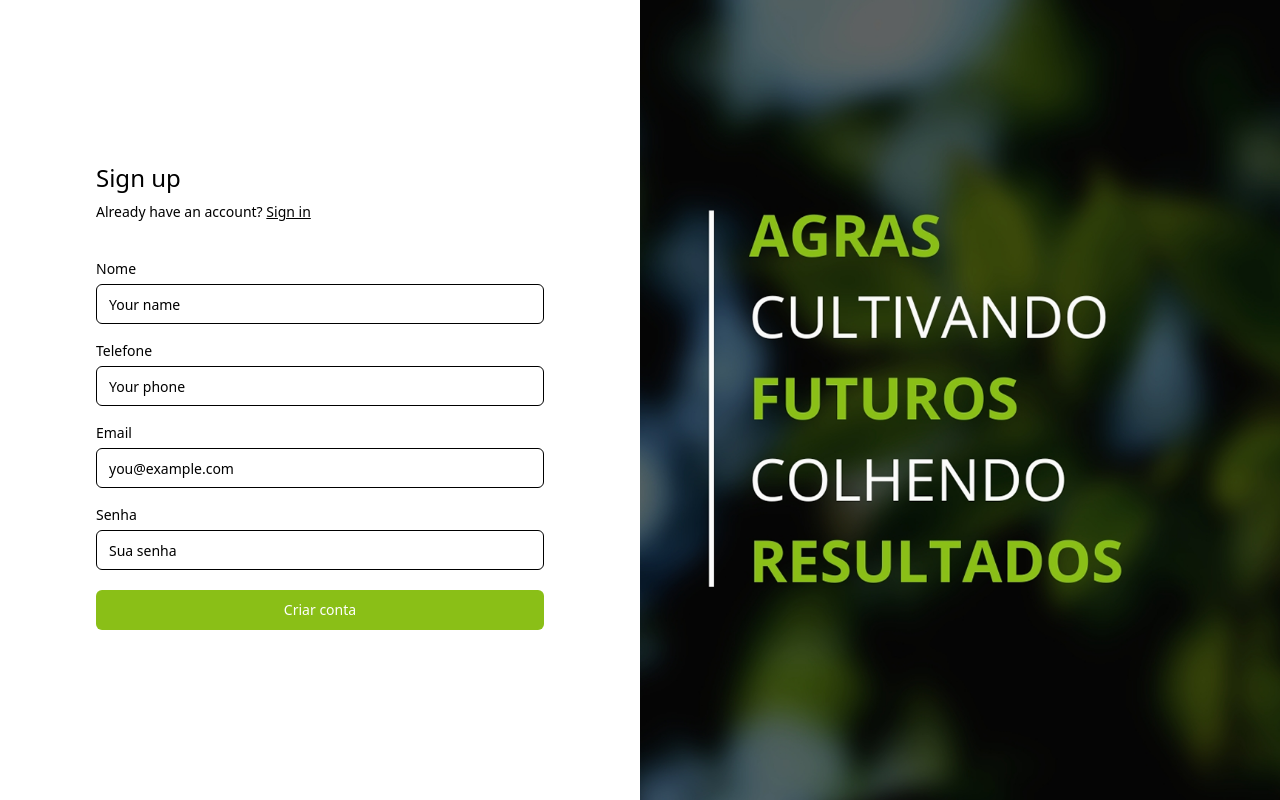
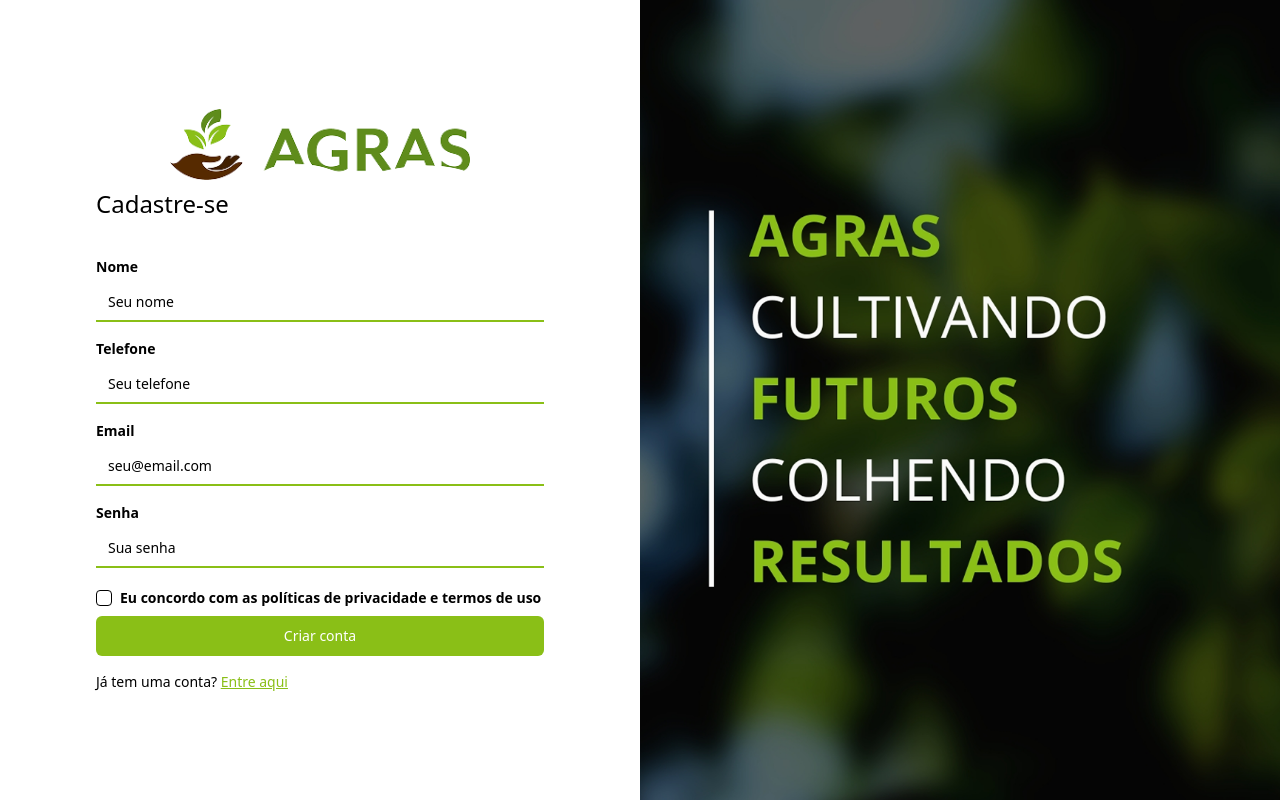
Before and after one commit to andgabx/agras, a Next.js app: page /sign-up in a window 1280 px wide. Built offline with nearby package versions, Linux system fonts and the light colour scheme.

Commit message:
Update sign-up page design and add terms checkbox

```diff
--- a/app/(auth-pages)/sign-up/page.tsx
+++ b/app/(auth-pages)/sign-up/page.tsx
@@ -5,6 +5,7 @@ import { Input } from "@/components/ui/input";
 import { Label } from "@/components/ui/label";
 import Link from "next/link";
 import Image from "next/image";
+import { Checkbox } from "@/components/ui/checkbox";
 
 export default async function Signup(props: {
   searchParams: Promise<Message>;
@@ -23,24 +24,17 @@ export default async function Signup(props: {
       <div className="flex items-center justify-center w-full lg:w-1/2 p-8">
         <form className="w-full max-w-md">
           <div className="flex flex-col gap-2">
-            <h1 className="text-2xl font-medium">Sign up</h1>
-            <p className="text-sm text text-foreground">
-              Already have an account?{" "}
-              <Link
-                className="text-primary font-medium underline"
-                href="/sign-in"
-              >
-                Sign in
-              </Link>
-            </p>
+            <Image className="mx-auto" src="/agrasloginlogo.png" alt="Logo" width={300} height={100} />
+            <h1 className="text-2xl font-medium">Cadastre-se</h1>
+
             <div className="flex flex-col gap-2 [&>input]:mb-3 mt-8">
-              <Label htmlFor="name">Nome</Label>
-              <Input name="name" placeholder="Your name" required />
-              <Label htmlFor="phone">Telefone</Label>
-              <Input name="phone" placeholder="Your phone" required />
-              <Label htmlFor="email">Email</Label>
-              <Input name="email" placeholder="you@example.com" required />
-              <Label htmlFor="password">Senha</Label>
+              <Label className="font-bold" htmlFor="name">Nome</Label>
+              <Input name="name" placeholder="Seu nome" required />
+              <Label className="font-bold" htmlFor="phone">Telefone</Label>
+              <Input name="phone" placeholder="Seu telefone" required />
+              <Label className="font-bold" htmlFor="email">Email</Label>
+              <Input name="email" placeholder="seu@email.com" required />
+              <Label className="font-bold" htmlFor="password">Senha</Label>
               <Input
                 type="password"
                 name="password"
@@ -48,6 +42,10 @@ export default async function Signup(props: {
                 minLength={6}
                 required
               />
+              <div className="flex items-center gap-2">
+                <Checkbox id="terms" required />
+                <Label className="font-bold text-sm">Eu concordo com as políticas de privacidade e termos de uso</Label>
+              </div>
               <SubmitButton
                 className="bg-[#8ABF17] text-white"
                 formAction={signUpAction}
@@ -56,6 +54,15 @@ export default async function Signup(props: {
                 Criar conta
               </SubmitButton>
               <FormMessage message={searchParams} />
+              <p className="text-sm text text-foreground">
+              Já tem uma conta?{" "}
+              <Link
+                className="text-[#8ABF17] font-medium underline"
+                href="/sign-in"
+              >
+                Entre aqui
+              </Link>
+            </p>
             </div>
           </div>
         </form>
--- a/app/layout.tsx
+++ b/app/layout.tsx
@@ -7,6 +7,7 @@ import { Geist } from "next/font/google";
 import { ThemeProvider } from "next-themes";
 import Link from "next/link";
 import "./globals.css";
+import { Toaster } from "@/components/ui/toaster";
 
 const defaultUrl = process.env.VERCEL_URL
   ? `https://${process.env.VERCEL_URL}`
--- a/components/ui/input.tsx
+++ b/components/ui/input.tsx
@@ -11,7 +11,7 @@ const Input = React.forwardRef<HTMLInputElement, InputProps>(
       <input
         type={type}
         className={cn(
-          "flex h-10 w-full rounded-md border border-input bg-background px-3 py-2 text-sm ring-offset-background file:border-0 file:bg-transparent file:text-sm file:font-medium placeholder:text-muted-foreground focus-visible:outline-none focus-visible:ring-2 focus-visible:ring-ring focus-visible:ring-offset-2 disabled:cursor-not-allowed disabled:opacity-50",
+          "flex h-10 w-full  border-b-2 border-[#8ABF17]   order-input bg-background px-3 py-2 text-sm ring-offset-background file:border-0 file:bg-transparent file:text-sm file:font-medium placeholder:text-muted-foreground focus-visible:outline-none focus-visible:ring-2 focus-visible:ring-ring focus-visible:ring-offset-2 disabled:cursor-not-allowed disabled:opacity-50",
           className,
         )}
         ref={ref}
```
